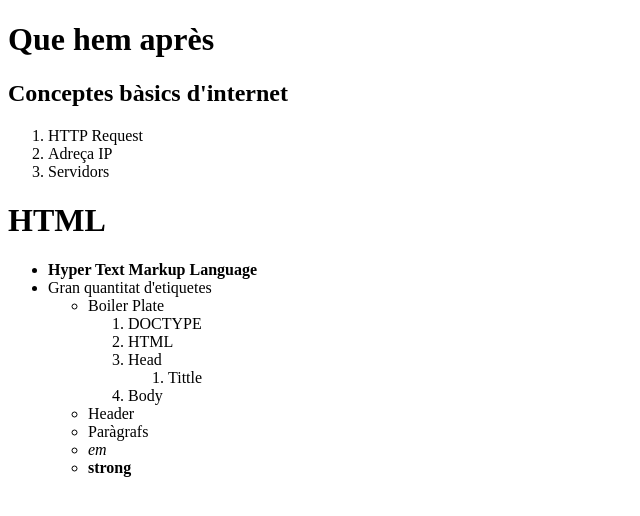
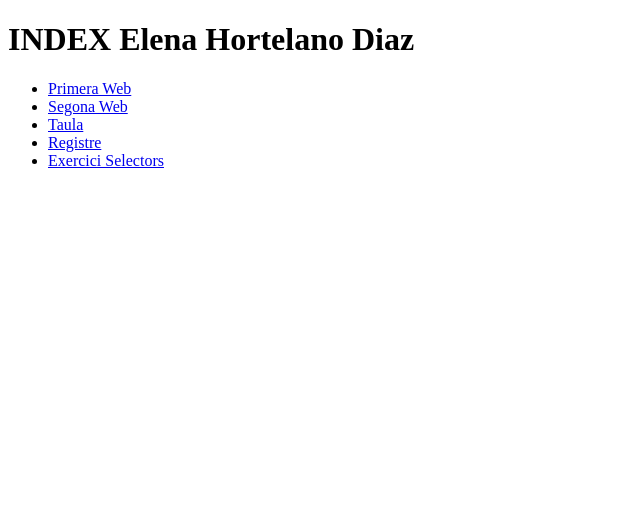
Before and after one commit to elenahortelano/introduccio, a plain HTML site: page index.html in a window 1280 px wide. Shown: the whole page, without its empty margins (0-640 px from the left). Drawn offline with Linux system fonts and the light colour scheme.

Commit message:
index creado

```diff
--- a/index.html
+++ b/index.html
@@ -1,39 +1,19 @@
 <!DOCTYPE html>
-<html lang="en">
+<html lang="es">
 <head>
     <meta charset="UTF-8">
     <meta name="viewport" content="width=1024, initial-scale=1.0">
-    <title>Primer html </title>
+    <title>Index</title>
 </head>
 <body>
-    <h1>Que hem après</h1> <!--empezar aqui-->
-    <h2>Conceptes bàsics d'internet</h2>
-    <ol>
-        <li>HTTP Request</li>
-        <li>Adreça IP</li>
-        <li>Servidors</li>
-    </ol>
-<h1>HTML</h1>
-<ul>
-    <li><strong>Hyper Text Markup Language</strong></li>
-    <li>Gran quantitat d'etiquetes</li>
+    <h1>INDEX Elena Hortelano Diaz</h1> <!--empezar aqui-->
     <ul>
-        <li>Boiler Plate</li>
+        <li><a href="http://127.0.0.1:5500/primeraweb.html">Primera Web</a></li>
+        <li><a href="http://127.0.0.1:5500/segonaweb.html">Segona Web</a></li>
+        <li><a href="http://127.0.0.1:5500/taula.html">Taula</a></li>
+        <li><a href="http://127.0.0.1:5500/registre.html">Registre</a></li>
+        <li><a href="http://127.0.0.1:5500/exerciciSelectors.html">Exercici Selectors</a></li>
 
-    <ol>
-        <li>DOCTYPE</li>
-        <li>HTML</li>
-        <li>Head</li>
-        <ol>
-            <li>Tittle</li>
-        </ol>
-        <li>Body</li>
-    </ol>
-    <li>Header</li>
-    <li>Paràgrafs</li>
-    <li><i>em</i></li>
-    <li><strong>strong</strong></li>
     </ul>
-</ul>
 </body>
 </html>
```
Also changed, not shown: exerciciSelectors.html (+1 -0 lines), primeraweb.html (+2 -1 lines), registre.html (+1 -0 lines), segonaweb.html (+4 -12 lines), taula.html (+3 -2 lines).
